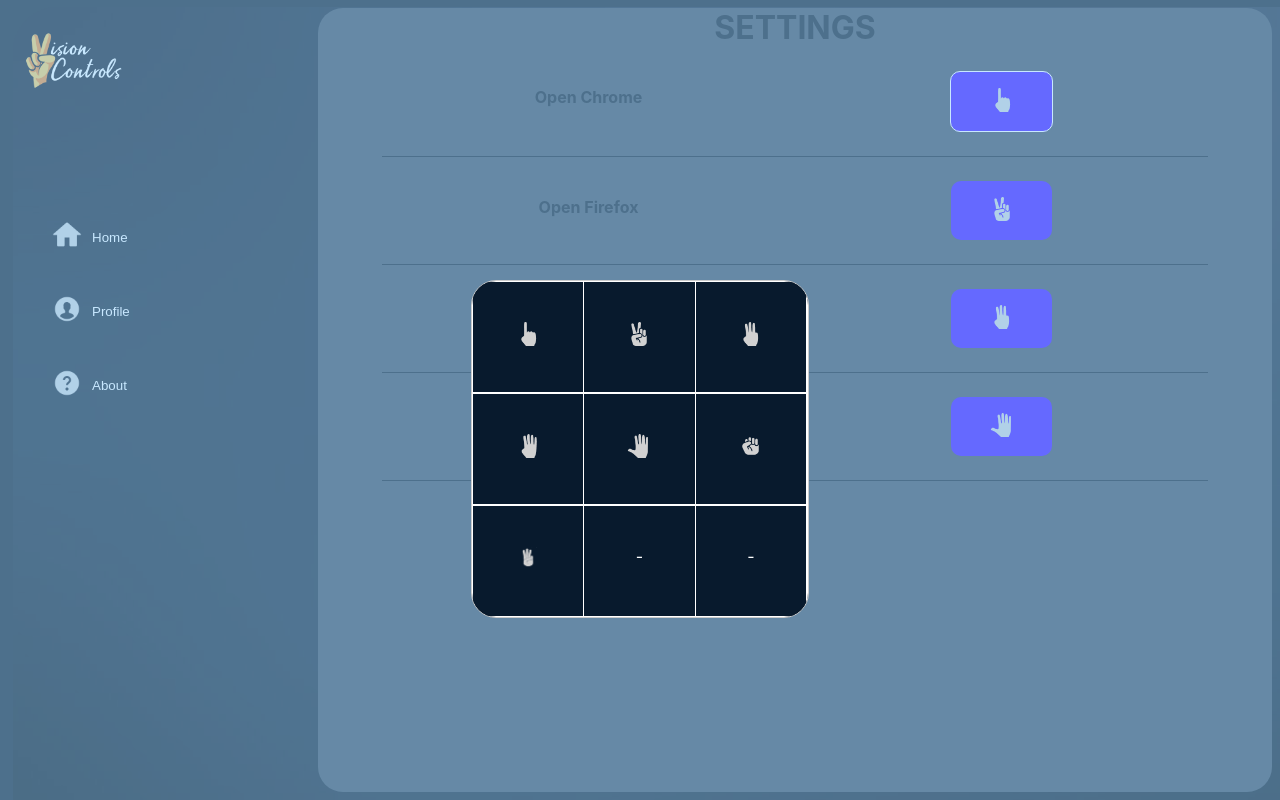
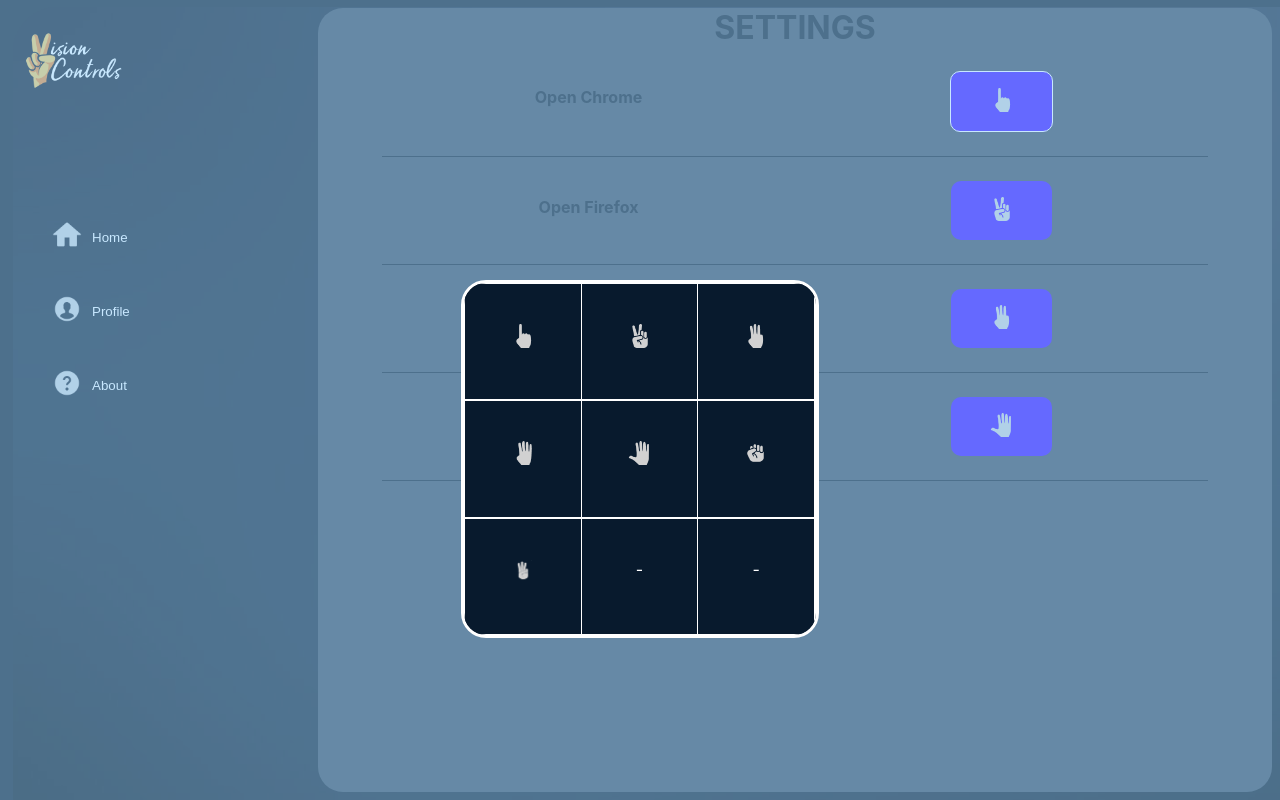
Before and after one commit to aggie-coding-club/Gesture, a React (Create React App) app in the folder front-end/: page /settings in a window 1280 px wide. Both pictures are taken after a click on the button 1001 px from the left and 100 px from the top of the page. Built offline with nearby package versions, Linux system fonts and the light colour scheme.

Commit message:
changed border style of modal

```diff
--- a/front-end/src/components/Settings/HandButtons.js
+++ b/front-end/src/components/Settings/HandButtons.js
@@ -101,11 +101,13 @@ export default function HandButtons({dat, changeSettings}) {
             },
             content: {
               backgroundColor: "#081a2d",
+              border: "3px white solid",
               borderRadius: "25px",
-              height: "42vh",
-              width: "42vh",
+              height: "44vh",
+              width: "44vh",
               margin: "30vh auto",
-              padding: 0
+              padding: 0,
+              overflow: "hidden"
             }
           }}
         >
```
